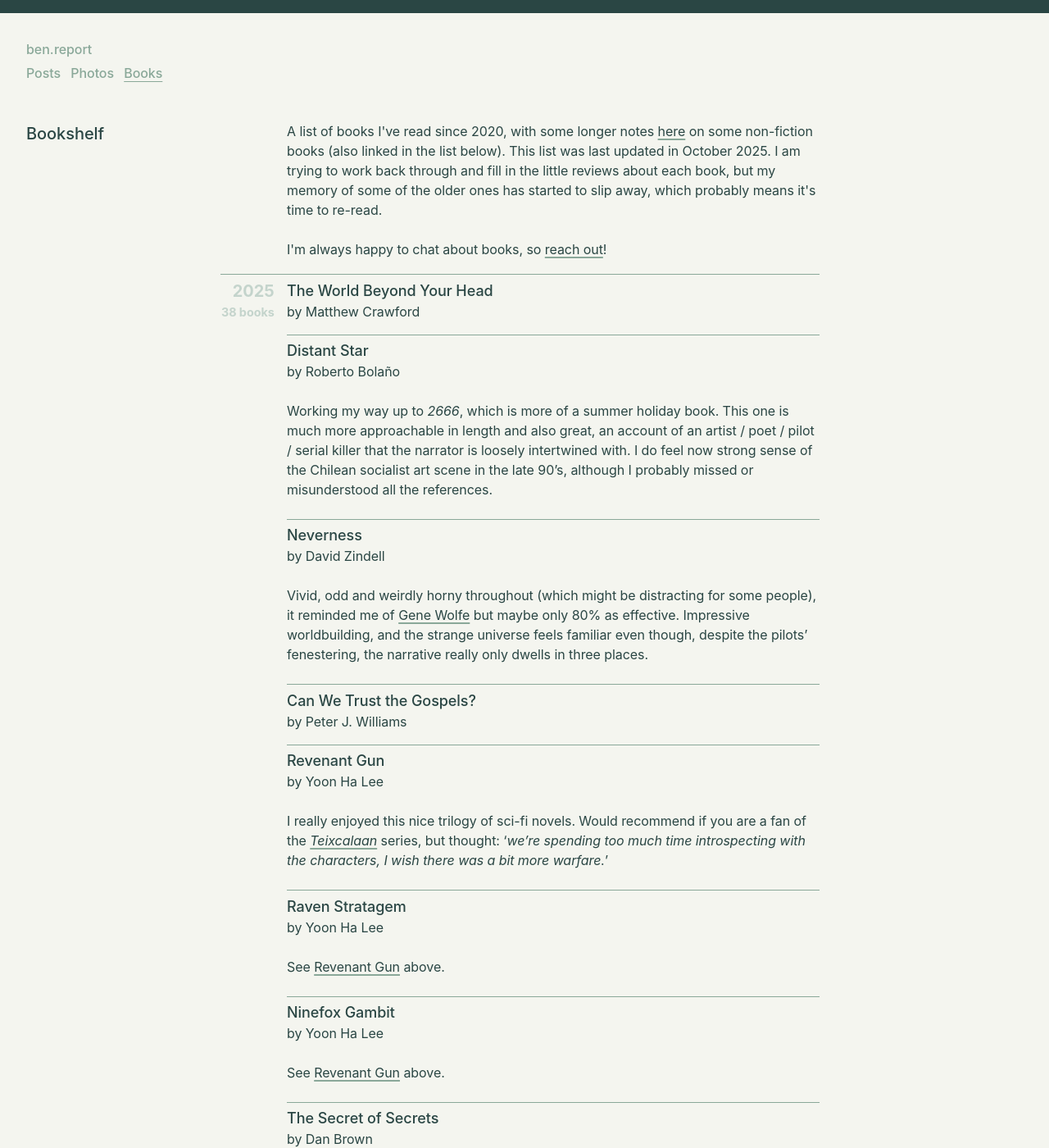
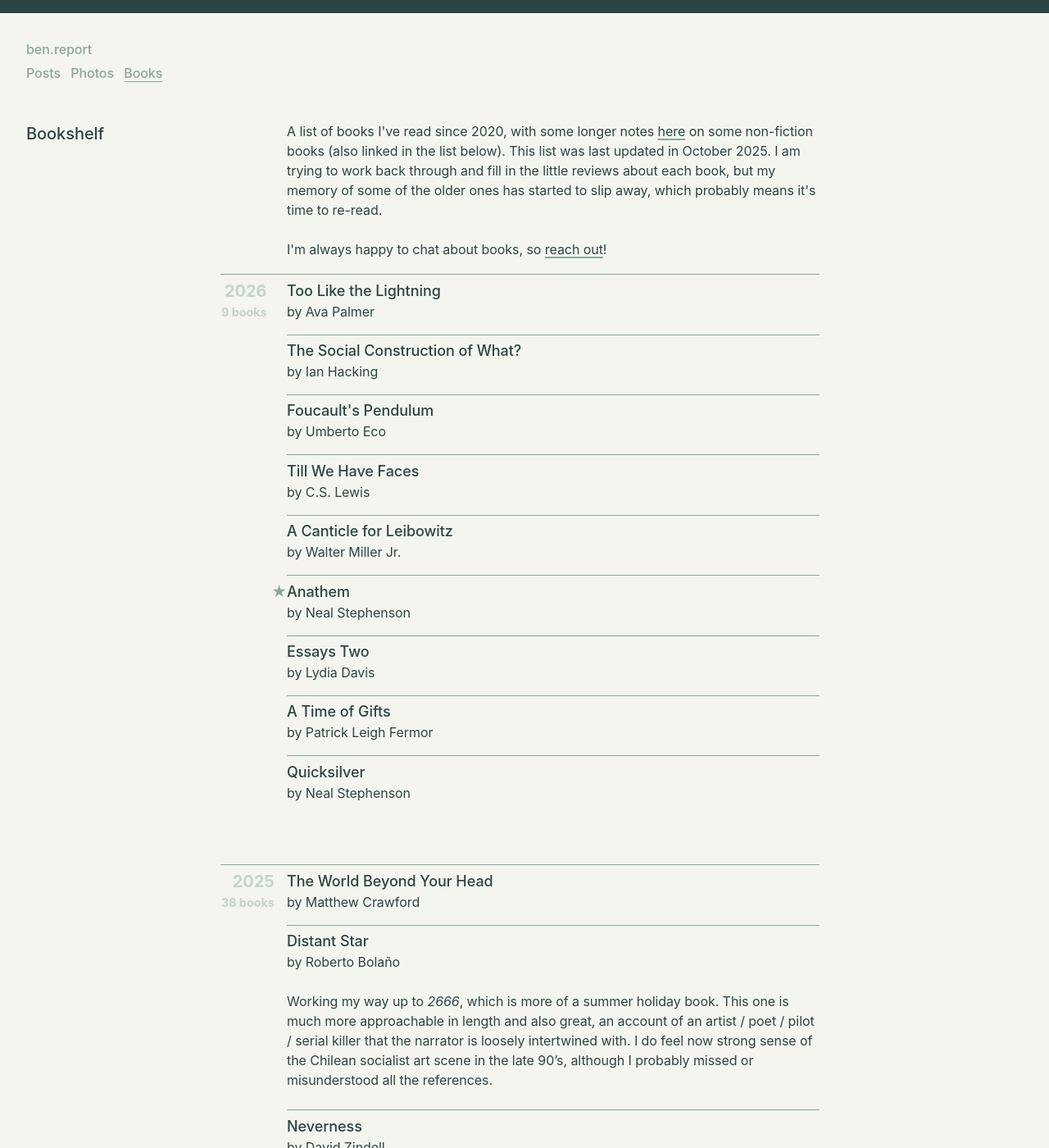
Before and after one commit to penborter/ben-report, a Jekyll site: the page built from _pages/books.html, in a window 1280 px wide and 1400 px high. Shown: the whole window at 82% size. Built offline with Jekyll 4.4.1, drawn with Linux system fonts in a browser that asks for light colours; some web fonts are replaced; some of the changed text lies outside the part shown.

Commit message:
Minor updates

```diff
--- a/_data/reading.yml
+++ b/_data/reading.yml
@@ -1,4 +1,25 @@
 years:
+  - year: "2026"
+    books:
+      - title: Too Like the Lightning
+        author: Ava Palmer
+      - title: The Social Construction of What?
+        author: Ian Hacking
+      - title: Foucault's Pendulum
+        author: Umberto Eco
+      - title: Till We Have Faces
+        author: C.S. Lewis
+      - title: A Canticle for Leibowitz
+        author: Walter Miller Jr.
+      - title: Anathem
+        author: Neal Stephenson
+        star: yes
+      - title: Essays Two
+        author: Lydia Davis
+      - title: A Time of Gifts
+        author: Patrick Leigh Fermor
+      - title: Quicksilver
+        author: Neal Stephenson
   - year: "2025"
     books:
       - title: The World Beyond Your Head
--- a/_includes/footer.html
+++ b/_includes/footer.html
@@ -1,6 +1,6 @@
 <footer class="footer" role="contentinfo">
   <p>
-    &copy; <a href="https://github.com/penborter/ben-report">Ben Porter</a> — organic, farm-to-table code since 2020. You can also read the <a href="/colophon">colophon</a>.
+    &copy; <a href="https://github.com/penborter/ben-report">Ben Porter</a> — Organic, farm-to-table code since 2020. You can also read the <a href="/colophon">colophon</a>.
       {% include theme_switch.html %}
   </p>
 </footer>
--- a/_sass/layout.scss
+++ b/_sass/layout.scss
@@ -181,7 +181,7 @@ $light-transparent-2: scale-color($light_accent_1, $alpha: -70%);
   text-decoration: none;
 
   flex: 1 1 0px;
-  min-width: 145px;
+  min-width: 160px;
 
   h3 {
     margin-top: 0;
```
Also changed, not shown: _pages/about.html (+17 -3 lines), _posts/2023-02-11-Europe-Photos.md (added, +7 -0 lines), _posts/2025-10-23-Japan-Photos.md (added, +7 -0 lines).
